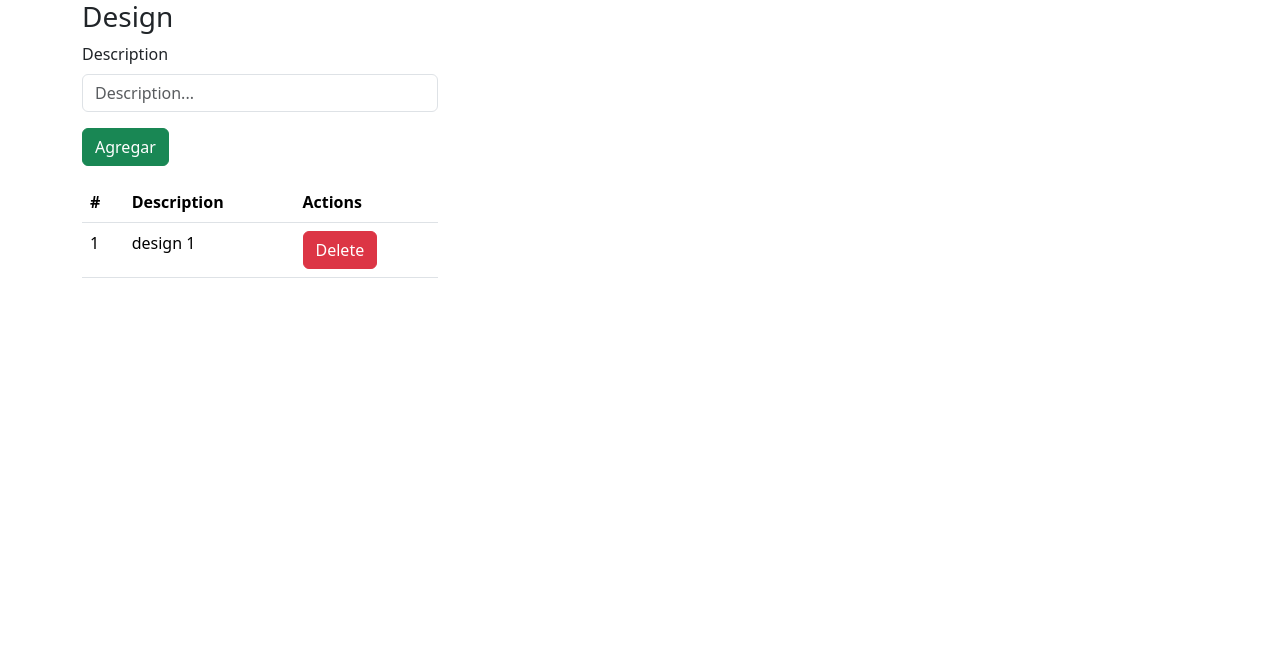
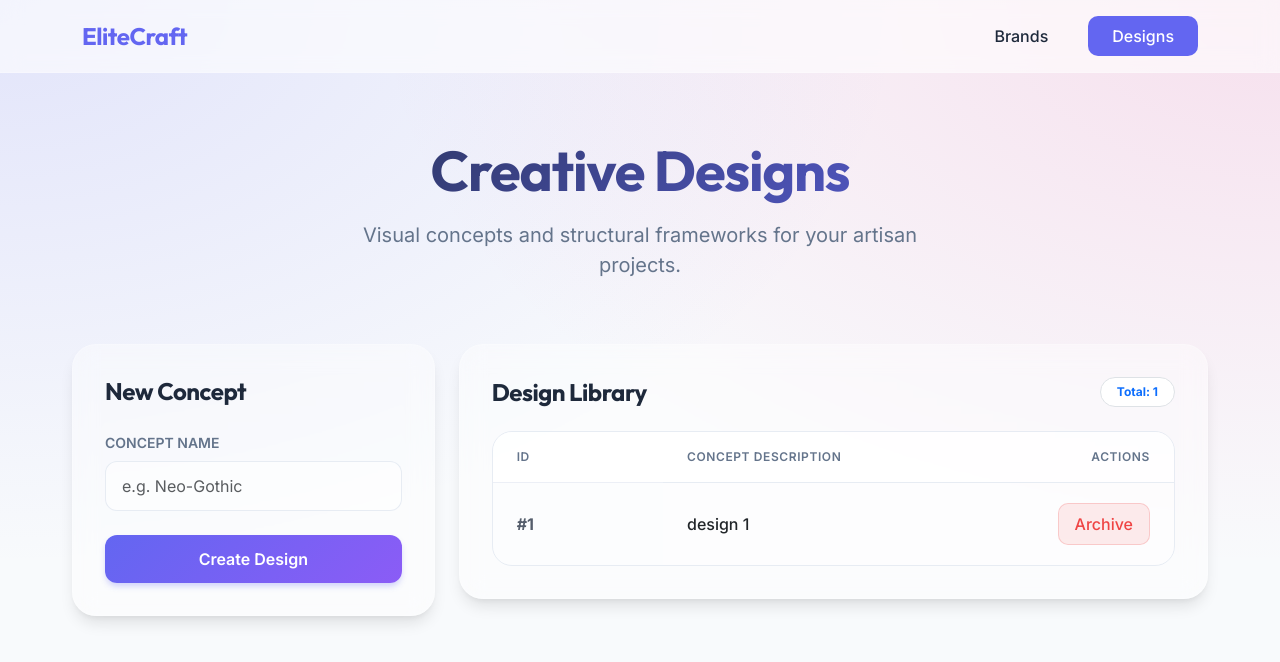
Before and after one commit to franz1628/angularfirst, an Angular app: page /design in a window 1280 px wide. Shown: the top 662 px of the page. Built offline with nearby package versions, Linux system fonts and the light colour scheme.

Commit message:
new design

```diff
--- a/src/app/app.component.html
+++ b/src/app/app.component.html
@@ -1,3 +1,13 @@
+<nav class="navbar-glass">
+  <div class="container d-flex justify-content-between align-items-center">
+    <div class="brand-title h4 mb-0" style="color: var(--primary);">EliteCraft</div>
+    <div class="d-flex gap-3">
+      <a routerLink="/brand" routerLinkActive="active" class="nav-link-custom">Brands</a>
+      <a routerLink="/design" routerLinkActive="active" class="nav-link-custom">Designs</a>
+    </div>
+  </div>
+</nav>
 
-
-<router-outlet></router-outlet>
+<div class="app-container">
+  <router-outlet></router-outlet>
+</div>
--- a/src/app/brand/components/brand-form/brand-form.component.html
+++ b/src/app/brand/components/brand-form/brand-form.component.html
@@ -1,12 +1,9 @@
-
-<form class="row" (ngSubmit)="emit()">
-    <div class="col-md-4">
-        <div class="mb-3">
-            <label for="description" class="form-label">Description</label>
-            <input type="text" [(ngModel)]="brand.description" name="description" class="form-control" id="description" placeholder="Description...">
-        </div>
-        <div class="mb-3">
-            <button type="submit" class="btn btn-success">Agregar</button>
-        </div>
+<form (ngSubmit)="emit()">
+    <div class="mb-4">
+        <label for="description" class="form-label text-uppercase small tracking-wider">Description</label>
+        <input type="text" [(ngModel)]="brand.description" name="description" class="form-control" id="description" placeholder="e.g. Masterwork">
+    </div>
+    <div class="d-grid">
+        <button type="submit" class="btn btn-primary-elite">Add Brand</button>
     </div>
 </form>
--- a/src/app/brand/components/brand-list/brand-list.component.html
+++ b/src/app/brand/components/brand-list/brand-list.component.html
@@ -1,27 +1,31 @@
-
-<table class="table">
+<div class="table-container">
+    <table class="custom-table mb-0">
         <thead>
             <tr>
-            <th>#</th>
-            <th>Description</th>
-            <th>Action</th>
+                <th class="w-25">ID</th>
+                <th>Brand Description</th>
+                <th class="text-end">Actions</th>
             </tr>
         </thead>
-
         <tbody>
             <ng-container *ngIf="brands.length > 0; else noRecords">
                 <tr *ngFor="let brand of brands">
-                <td>{{brand.id}}</td>
-                <td>{{brand.description}}</td>
-                <td>
-                    <button class="btn btn-danger" type="button" (click)="emitDelete(brand.id)">Delete</button>
+                    <td class="fw-bold text-primary opacity-75">#{{brand.id}}</td>
+                    <td class="fw-medium">{{brand.description}}</td>
+                    <td class="text-end">
+                        <button class="btn btn-danger-elite" type="button" (click)="emitDelete(brand.id)">
+                            Remove
+                        </button>
                     </td>
                 </tr>
             </ng-container>
             <ng-template #noRecords>
                 <tr>
-                <td colspan="3" class="text-center">No records found.</td>
+                    <td colspan="3" class="text-center py-5 text-muted fst-italic">
+                        No brands found in the system.
+                    </td>
                 </tr>
             </ng-template>
         </tbody>
     </table>
+</div>
--- a/src/app/brand/pages/brand-pages/brand-pages.component.html
+++ b/src/app/brand/pages/brand-pages/brand-pages.component.html
@@ -1,4 +1,22 @@
-<h2>Brand</h2>
+<div class="hero-section">
+  <h1 class="hero-title">Brands Distribution</h1>
+  <p class="hero-subtitle">Manage your premium product categories and artisan identifiers with ease.</p>
+</div>
 
-<app-brand-form (add)="add($event)"></app-brand-form>
-<app-brand-list [brands]="brands" (delete)="delete($event)"></app-brand-list>
+<div class="row g-4">
+  <div class="col-lg-4">
+    <div class="glass-card h-100">
+      <h3 class="mb-4">Register New Brand</h3>
+      <app-brand-form (add)="add($event)"></app-brand-form>
+    </div>
+  </div>
+  <div class="col-lg-8">
+    <div class="glass-card">
+      <div class="d-flex justify-content-between align-items-center mb-4">
+        <h3 class="mb-0">Current Brands</h3>
+        <span class="badge rounded-pill bg-light text-primary px-3 py-2 border">Total: {{brands.length}}</span>
+      </div>
+      <app-brand-list [brands]="brands" (delete)="delete($event)"></app-brand-list>
+    </div>
+  </div>
+</div>
--- a/src/app/design/components/design-form/design-form.component.html
+++ b/src/app/design/components/design-form/design-form.component.html
@@ -1,12 +1,9 @@
-
-<form class="row" (ngSubmit)="emit()">
-    <div class="col-md-4">
-        <div class="mb-3">
-            <label for="description" class="form-label">Description</label>
-            <input type="text" [(ngModel)]="design.description" name="description" class="form-control" id="description" placeholder="Description...">
-        </div>
-        <div class="mb-3">
-            <button type="submit" class="btn btn-success">Agregar</button>
-        </div>
+<form (ngSubmit)="emit()">
+    <div class="mb-4">
+        <label for="description" class="form-label text-uppercase small tracking-wider">Concept Name</label>
+        <input type="text" [(ngModel)]="design.description" name="description" class="form-control" id="description" placeholder="e.g. Neo-Gothic">
+    </div>
+    <div class="d-grid">
+        <button type="submit" class="btn btn-primary-elite">Create Design</button>
     </div>
 </form>
--- a/src/app/design/components/design-list/design-list.component.html
+++ b/src/app/design/components/design-list/design-list.component.html
@@ -1,30 +1,31 @@
-
-<div class="row">
-    <div class="col-md-4">
-        <table class="table">
+<div class="table-container">
+    <table class="custom-table mb-0">
         <thead>
             <tr>
-                    <th>#</th>
-                    <th>Description</th>
-                    <th>Actions</th>
+                <th class="w-25">ID</th>
+                <th>Concept Description</th>
+                <th class="text-end">Actions</th>
             </tr>
         </thead>
         <tbody>
             <ng-container *ngIf="designs.length > 0; else noRecords">
                 <tr *ngFor="let design of designs">
-                        <td>{{design.id}}</td>
-                        <td>{{design.description}}</td>
-                        <td>
-                            <button class="btn btn-danger" type="button" (click)="emitDelete(design.id)">Delete</button>
+                    <td class="fw-bold text-accent opacity-75">#{{design.id}}</td>
+                    <td class="fw-medium text-dark">{{design.description}}</td>
+                    <td class="text-end">
+                        <button class="btn btn-danger-elite" type="button" (click)="emitDelete(design.id)">
+                            Archive
+                        </button>
                     </td>
                 </tr>
             </ng-container>
             <ng-template #noRecords>
                 <tr>
-                        <td colspan="3" class="text-center">No records found.</td>
+                    <td colspan="3" class="text-center py-5 text-muted fst-italic">
+                        No designs currently in the library.
+                    </td>
                 </tr>
             </ng-template>
         </tbody>
     </table>
 </div>
-</div>
--- a/src/app/design/pages/design-page/design-page.component.html
+++ b/src/app/design/pages/design-page/design-page.component.html
@@ -1,4 +1,22 @@
-<h3>Design</h3>
+<div class="hero-section">
+  <h1 class="hero-title">Creative Designs</h1>
+  <p class="hero-subtitle">Visual concepts and structural frameworks for your artisan projects.</p>
+</div>
 
-<app-design-form (add)="add($event)"></app-design-form>
-<app-design-list [designs]="designs" (delete)="delete($event)"></app-design-list>
+<div class="row g-4">
+  <div class="col-lg-4">
+    <div class="glass-card h-100">
+      <h4 class="mb-4">New Concept</h4>
+      <app-design-form (add)="add($event)"></app-design-form>
+    </div>
+  </div>
+  <div class="col-lg-8">
+    <div class="glass-card">
+      <div class="d-flex justify-content-between align-items-center mb-4">
+        <h4 class="mb-0">Design Library</h4>
+        <div class="badge rounded-pill bg-white text-primary px-3 py-2 border">Total: {{designs.length}}</div>
+      </div>
+      <app-design-list [designs]="designs" (delete)="delete($event)"></app-design-list>
+    </div>
+  </div>
+</div>
--- a/src/index.html
+++ b/src/index.html
@@ -2,16 +2,17 @@
 <html lang="en">
 <head>
   <meta charset="utf-8">
-  <title>Angularfirst</title>
+  <title>Elite Brands & Design</title>
   <base href="/">
   <meta name="viewport" content="width=device-width, initial-scale=1">
   <link rel="icon" type="image/x-icon" href="favicon.ico">
-  <link href="https://cdn.jsdelivr.net/npm/bootstrap@5.3.2/dist/css/bootstrap.min.css" rel="stylesheet" integrity="sha384-T3c6CoIi6uLrA9TneNEoa7RxnatzjcDSCmG1MXxSR1GAsXEV/Dwwykc2MPK8M2HN" crossorigin="anonymous">
-  <script src="https://cdn.jsdelivr.net/npm/bootstrap@5.3.2/dist/js/bootstrap.bundle.min.js" integrity="sha384-C6RzsynM9kWDrMNeT87bh95OGNyZPhcTNXj1NW7RuBCsyN/o0jlpcV8Qyq46cDfL" crossorigin="anonymous"></script>
+  <link rel="preconnect" href="https://fonts.googleapis.com">
+  <link rel="preconnect" href="https://fonts.gstatic.com" crossorigin>
+  <link href="https://fonts.googleapis.com/css2?family=Inter:wght@300;400;500;600;700&family=Outfit:wght@500;600;700&display=swap" rel="stylesheet">
+  <link href="https://cdn.jsdelivr.net/npm/bootstrap@5.3.2/dist/css/bootstrap.min.css" rel="stylesheet">
+  <script src="https://cdn.jsdelivr.net/npm/bootstrap@5.3.2/dist/js/bootstrap.bundle.min.js"></script>
 </head>
 <body>
-  <div class="container">
-    <app-root></app-root>
-  </div>
+  <app-root></app-root>
 </body>
 </html>
--- a/src/styles.css
+++ b/src/styles.css
@@ -1 +1,198 @@
-/* You can add global styles to this file, and also import other style files */
+:root {
+  --primary: #6366f1;
+  --primary-hover: #4f46e5;
+  --secondary: #ec4899;
+  --accent: #8b5cf6;
+  --background: #f8fafc;
+  --surface: rgba(255, 255, 255, 0.7);
+  --text-main: #1e293b;
+  --text-muted: #64748b;
+  --border: rgba(226, 232, 240, 0.8);
+  --glass-bg: rgba(255, 255, 255, 0.4);
+  --glass-border: rgba(255, 255, 255, 0.2);
+  --shadow: 0 10px 15px -3px rgba(0, 0, 0, 0.1), 0 4px 6px -2px rgba(0, 0, 0, 0.05);
+  --shadow-lg: 0 20px 25px -5px rgba(0, 0, 0, 0.1), 0 10px 10px -5px rgba(0, 0, 0, 0.04);
+}
+
+body {
+  font-family: 'Inter', system-ui, -apple-system, sans-serif;
+  background-color: var(--background);
+  background-image:
+    radial-gradient(at 0% 0%, rgba(99, 102, 241, 0.15) 0px, transparent 50%),
+    radial-gradient(at 100% 0%, rgba(236, 72, 153, 0.15) 0px, transparent 50%);
+  background-attachment: fixed;
+  color: var(--text-main);
+  min-height: 100vh;
+  margin: 0;
+  overflow-x: hidden;
+}
+
+h1, h2, h3, h4, .brand-title {
+  font-family: 'Outfit', sans-serif;
+  font-weight: 700;
+  letter-spacing: -0.02em;
+}
+
+/* Glass Card */
+.glass-card {
+  background: var(--glass-bg);
+  backdrop-filter: blur(12px);
+  -webkit-backdrop-filter: blur(12px);
+  border: 1px solid var(--glass-border);
+  border-radius: 24px;
+  box-shadow: var(--shadow);
+  padding: 2rem;
+  transition: all 0.3s cubic-bezier(0.4, 0, 0.2, 1);
+}
+
+.glass-card:hover {
+  transform: translateY(-5px);
+  box-shadow: var(--shadow-lg);
+  border: 1px solid rgba(255, 255, 255, 0.3);
+}
+
+/* Form Styles */
+.form-label {
+  font-weight: 600;
+  font-size: 0.875rem;
+  color: var(--text-muted);
+  margin-bottom: 0.5rem;
+}
+
+.form-control {
+  background: rgba(255, 255, 255, 0.5);
+  border: 1px solid var(--border);
+  border-radius: 12px;
+  padding: 0.75rem 1rem;
+  transition: all 0.2s ease;
+}
+
+.form-control:focus {
+  background: #fff;
+  border-color: var(--primary);
+  box-shadow: 0 0 0 4px rgba(99, 102, 241, 0.1);
+  outline: none;
+}
+
+/* Button Styles */
+.btn-primary-elite {
+  background: linear-gradient(135deg, var(--primary), var(--accent));
+  color: white;
+  border: none;
+  border-radius: 12px;
+  padding: 0.75rem 1.5rem;
+  font-weight: 600;
+  transition: all 0.3s ease;
+  box-shadow: 0 4px 6px -1px rgba(99, 102, 241, 0.3);
+}
+
+.btn-primary-elite:hover {
+  transform: scale(1.05);
+  box-shadow: 0 10px 15px -3px rgba(99, 102, 241, 0.4);
+}
+
+.btn-danger-elite {
+  background: rgba(239, 68, 68, 0.1);
+  color: #ef4444;
+  border: 1px solid rgba(239, 68, 68, 0.2);
+  border-radius: 10px;
+  padding: 0.5rem 1rem;
+  font-weight: 500;
+  transition: all 0.2s ease;
+}
+
+.btn-danger-elite:hover {
+  background: #ef4444;
+  color: white;
+}
+
+/* Table Styles */
+.table-container {
+  border-radius: 20px;
+  overflow: hidden;
+  border: 1px solid var(--border);
+}
+
+.custom-table {
+  width: 100%;
+  border-collapse: separate;
+  border-spacing: 0;
+}
+
+.custom-table th {
+  background: rgba(255, 255, 255, 0.8);
+  padding: 1rem 1.5rem;
+  font-weight: 600;
+  text-transform: uppercase;
+  font-size: 0.75rem;
+  letter-spacing: 0.05em;
+  color: var(--text-muted);
+}
+
+.custom-table td {
+  padding: 1.25rem 1.5rem;
+  border-top: 1px solid var(--border);
+  background: rgba(255, 255, 255, 0.4);
+}
+
+.custom-table tr:hover td {
+  background: rgba(99, 102, 241, 0.05);
+}
+
+/* Layout */
+.app-container {
+  max-width: 1200px;
+  margin: 0 auto;
+  padding: 4rem 2rem;
+}
+
+.hero-section {
+  text-align: center;
+  margin-bottom: 4rem;
+}
+
+.hero-title {
+  font-size: 3.5rem;
+  background: linear-gradient(135deg, var(--text-main), var(--primary));
+  -webkit-background-clip: text;
+  background-clip: text;
+  -webkit-text-fill-color: transparent;
+  margin-bottom: 1rem;
+}
+
+.hero-subtitle {
+  color: var(--text-muted);
+  font-size: 1.25rem;
+  max-width: 600px;
+  margin: 0 auto;
+}
+
+/* Navigation */
+.navbar-glass {
+  background: rgba(255, 255, 255, 0.6);
+  backdrop-filter: blur(10px);
+  border-bottom: 1px solid var(--glass-border);
+  padding: 1rem 0;
+  position: sticky;
+  top: 0;
+  z-index: 1000;
+}
+
+.nav-link-custom {
+  color: var(--text-main);
+  text-decoration: none;
+  font-weight: 500;
+  padding: 0.5rem 1.5rem;
+  border-radius: 10px;
+  transition: all 0.2s ease;
+}
+
+.nav-link-custom.active {
+  background: var(--primary);
+  color: white;
+}
+
+.nav-link-custom:not(.active):hover {
+  background: rgba(99, 102, 241, 0.1);
+  color: var(--primary);
+}
```
Lines whose indentation alone changed are shown as unchanged.
